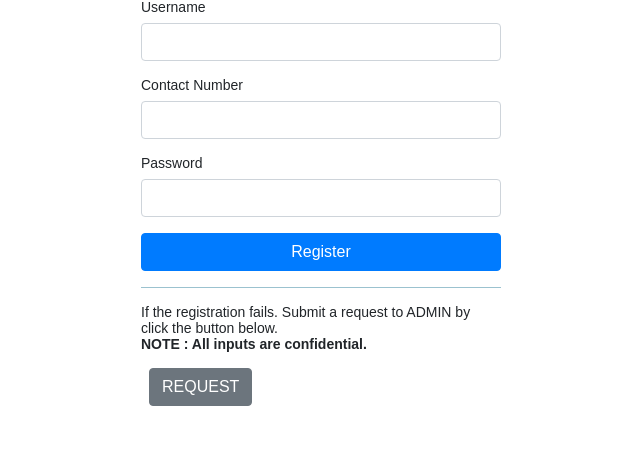
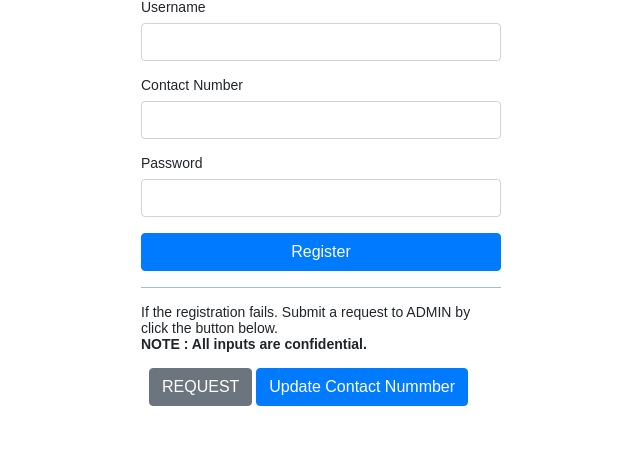
Before and after one commit to ercknard/MaysiloMeter, a PHP site: page /Regusers/register.php in a window 1280 px wide. Shown: the part 268-740 px from the top of the page, without its empty margins (319-959 px from the left). Run offline with PHP 8.4, Linux system fonts and the light colour scheme.

Commit message:
Update register.php

```diff
--- a/Regusers/register.php
+++ b/Regusers/register.php
@@ -49,7 +49,7 @@ session_start();
 
                 <p>If the registration fails. Submit a request to ADMIN by click the button below. <br> <b> NOTE : All inputs are confidential. </b></p>
 
-                <a href="Request/request.php" class="btn btn-secondary ml-2">REQUEST</a>
+                <a href="Request/request.php" class="btn btn-secondary ml-2">REQUEST</a> <a href="Login/login.php" class="btn btn-primary">Update Contact Nummber</a>
             </form>
     </div>
 </body>
```
